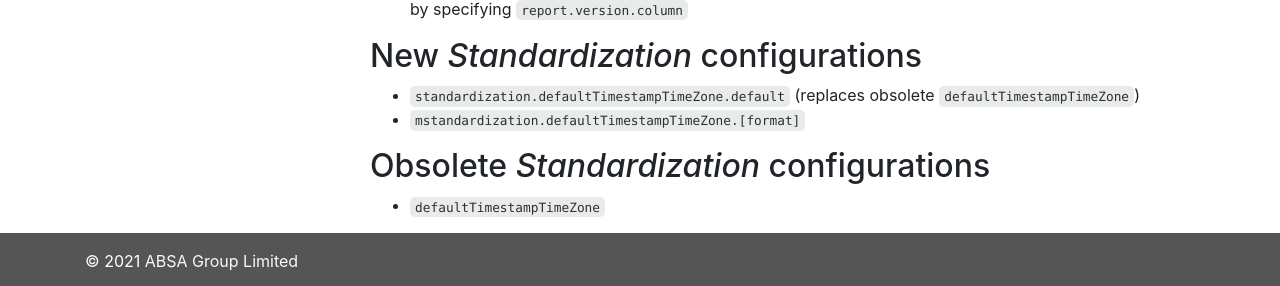
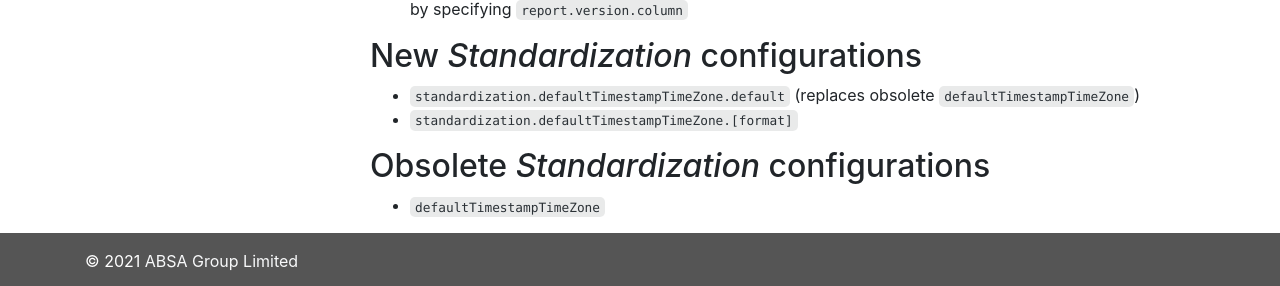
Before and after one commit to AbsaOSS/enceladus, a Jekyll site: the page built from _posts/2021-09-18-release-2.24.0.md, in a window 1280 px wide. Shown: the part 855-1141 px from the top of the page. Built offline with Jekyll 4.4.1, drawn with Linux system fonts in a browser that asks for light colours; nearby versions of some CDN libraries.

Commit message:
Update _posts/2021-09-18-release-2.24.0.md
Co-authored-by: Saša Zejnilović <zejnils@gmail.com>

```diff
--- a/_posts/2021-09-18-release-2.24.0.md
+++ b/_posts/2021-09-18-release-2.24.0.md
@@ -31,7 +31,7 @@ As of 18/09 2021 the new version 2.24.0 is out
 ## New _Standardization_ configurations
 
 * [`standardization.defaultTimestampTimeZone.default`]({{ site.baseurl }}/docs/usage/config) (replaces obsolete `defaultTimestampTimeZone`)
-* [`mstandardization.defaultTimestampTimeZone.[format]`]({{ site.baseurl }}/docs/usage/config)
+* [`standardization.defaultTimestampTimeZone.[format]`]({{ site.baseurl }}/docs/usage/config)
 
 
 ## Obsolete _Standardization_ configurations
```
